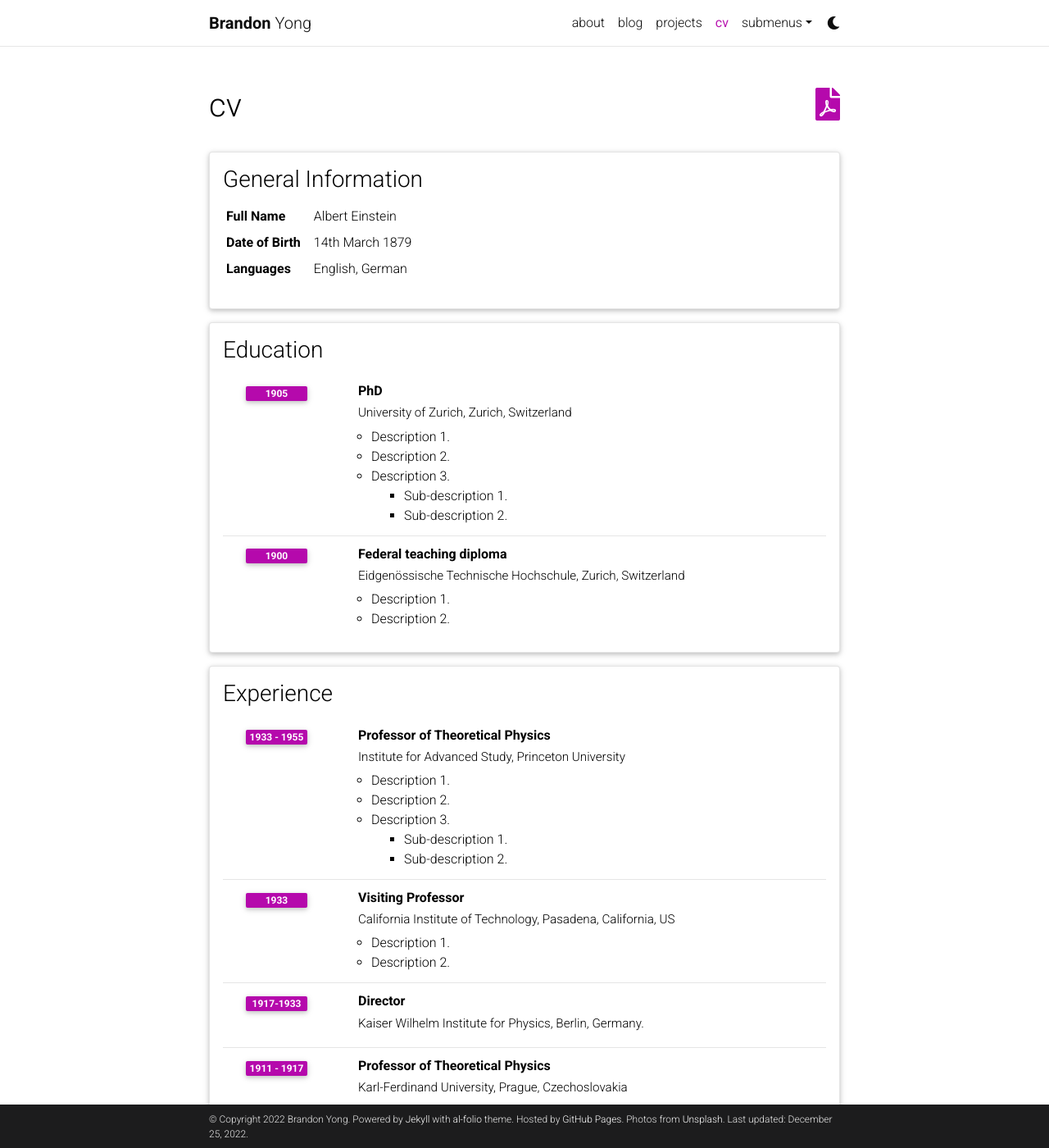
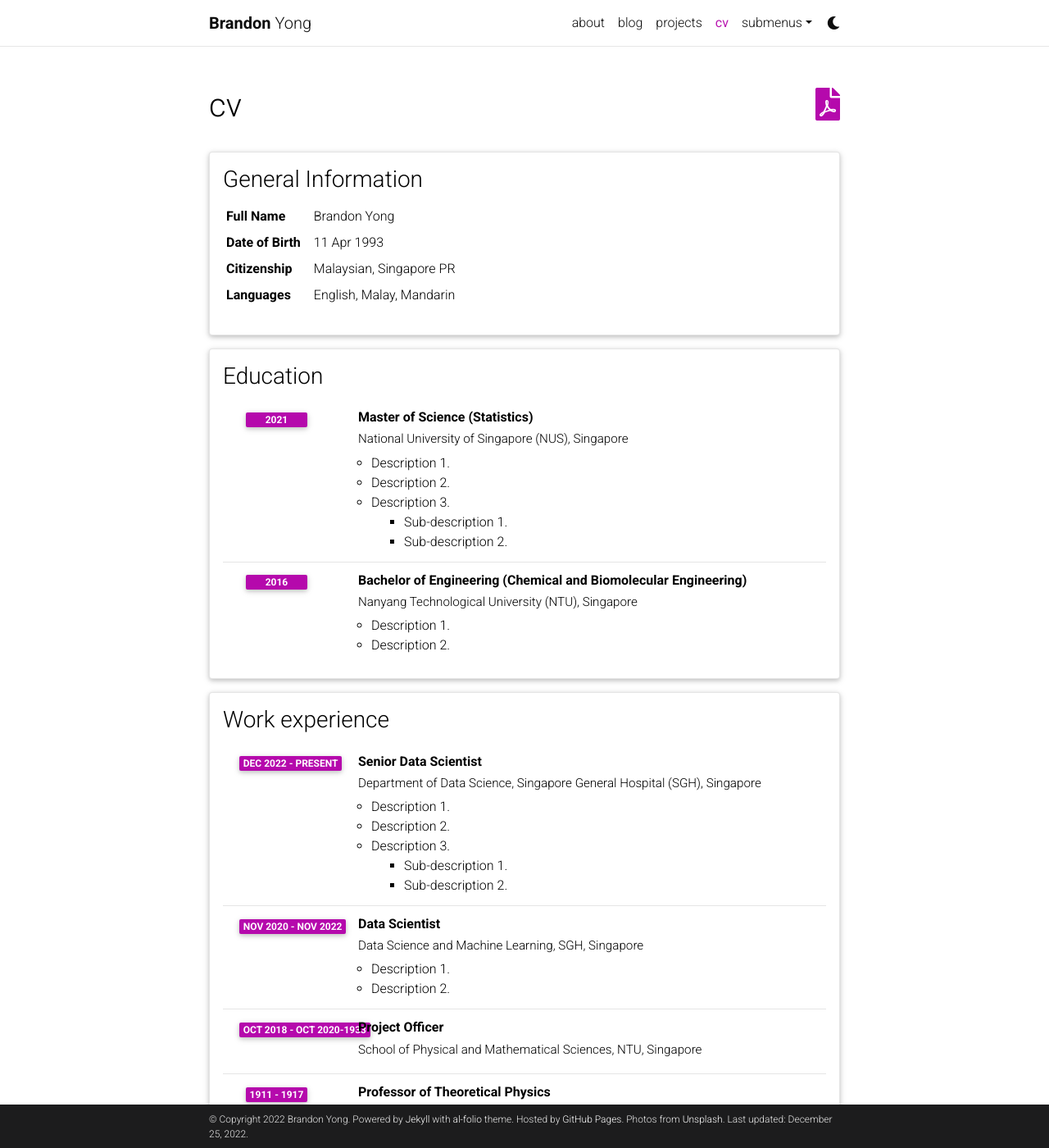
Before and after one commit to brandonyongys/brandonyongys.github.io, a Jekyll site: the page built from _pages/cv.md, in a window 1280 px wide and 1400 px high. Shown: the whole window at 82% size. Built offline with Jekyll 4.4.1, drawn with Linux system fonts in a browser that asks for light colours; comment, search, counter and statistics services are not loaded; a style sheet for code colours, icons or effects is not loaded.

Commit message:
Updated cv yml file

```diff
--- a/_data/cv.yml
+++ b/_data/cv.yml
@@ -2,18 +2,20 @@
   type: map
   contents:
     - name: Full Name
-      value: Albert Einstein
+      value: Brandon Yong
     - name: Date of Birth
-      value: 14th March 1879
+      value: 11 Apr 1993
+    - name: Citizenship
+      value: Malaysian, Singapore PR
     - name: Languages
-      value: English, German
+      value: English, Malay, Mandarin
 
 - title: Education
   type: time_table
   contents:
-    - title: PhD
-      institution: University of Zurich, Zurich, Switzerland
-      year: 1905
+    - title: Master of Science (Statistics)
+      institution: National University of Singapore (NUS), Singapore
+      year: 2021
       description:
         - Description 1.
         - Description 2.
@@ -21,19 +23,19 @@
           contents:
             - Sub-description 1.
             - Sub-description 2.
-    - title: Federal teaching diploma
-      institution: Eidgenössische Technische Hochschule, Zurich, Switzerland
-      year: 1900
+    - title: Bachelor of Engineering (Chemical and Biomolecular Engineering)
+      institution: Nanyang Technological University (NTU), Singapore
+      year: 2016
       description:
         - Description 1.
         - Description 2.
 
-- title: Experience
+- title: Work experience
   type: time_table
   contents:
-    - title: Professor of Theoretical Physics
-      institution: Institute for Advanced Study, Princeton University
-      year: 1933 - 1955
+    - title: Senior Data Scientist
+      institution: Department of Data Science, Singapore General Hospital (SGH), Singapore
+      year: Dec 2022 - present
       description:
         - Description 1.
         - Description 2.
@@ -41,16 +43,16 @@
           contents:
             - Sub-description 1.
             - Sub-description 2.
-    - title: Visiting Professor
-      institution: California Institute of Technology, Pasadena, California, US
-      year: 1933
+    - title: Data Scientist
+      institution: Data Science and Machine Learning, SGH, Singapore
+      year: Nov 2020 - Nov 2022
       description:
         - Description 1.
         - Description 2.
 
-    - title: Director
-      institution: Kaiser Wilhelm Institute for Physics, Berlin, Germany.
-      year: 1917-1933
+    - title: Project Officer
+      institution: School of Physical and Mathematical Sciences, NTU, Singapore
+      year: Oct 2018 - Oct 2020-1933
 
     - title: Professor of Theoretical Physics
       institution: Karl-Ferdinand University, Prague, Czechoslovakia
```
